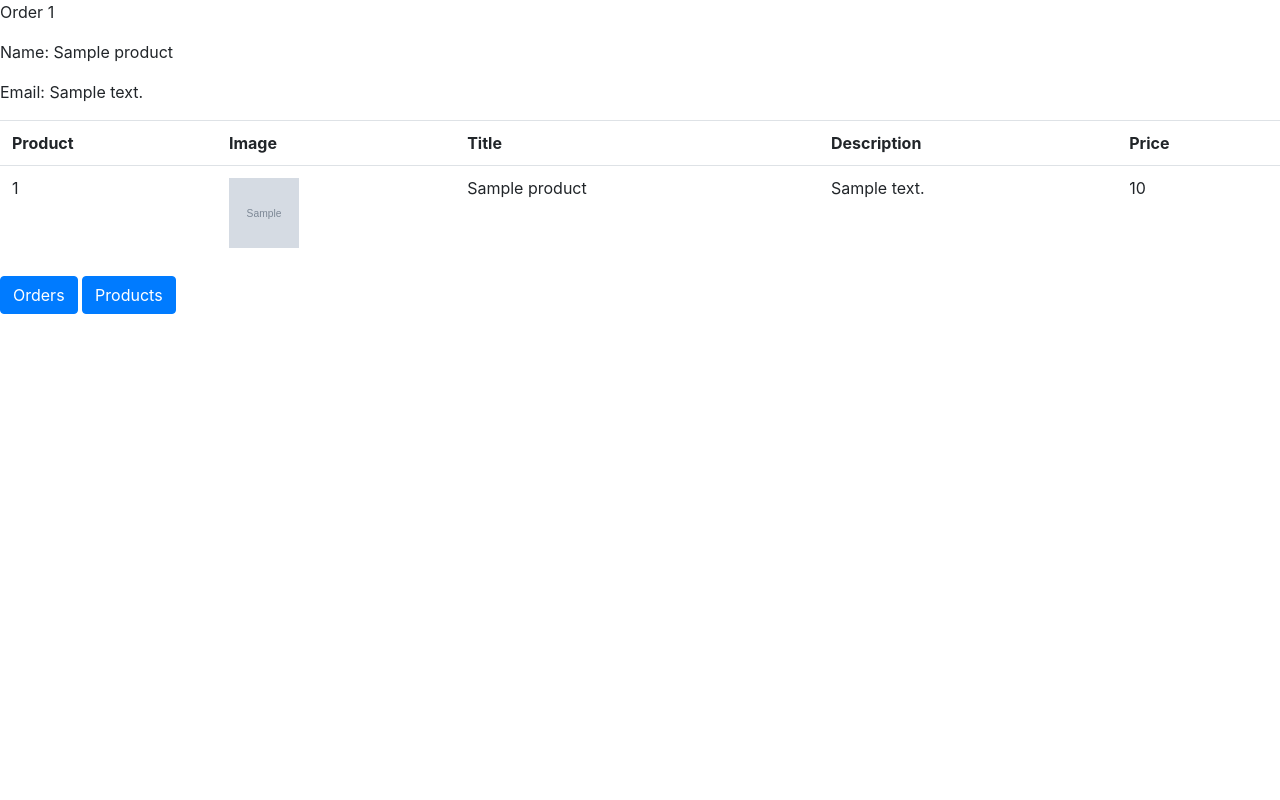
After one commit to andreistoleriu/5ps-training, a PHP site: page /order.php?id=1 in a window 1280 px wide. The commit adds this page. Run offline with PHP 8.4, Linux system fonts and the light colour scheme; the visitor is signed in with stand-in values (Sample User, id 1); tables that the repository leaves empty or names only in its code hold one stand-in row (values such as "Sample post"); grey boxes marked "Sample" are stand-in pictures; a stand-in replaces the project's code that opens the database connection; some libraries are stand-ins or nearby versions.

Commit message:
#9 orders.php http://pm.5psolutions.net/public/index.php?path_info=projects/training-andrei-stoleriu/tasks/9 added orders.php

```diff
--- a/config-dummy.php
+++ b/config-dummy.php
@@ -6,3 +6,5 @@ define('PASSWORD', '');
 define('DBNAME', '');
 
 define('SHOPMANAGER', '');
+define('USER_ADMIN', '');
+define('PASS_ADMIN', '');
--- /dev/null
+++ b/order.php
@@ -0,0 +1,77 @@
+<?php
+
+require_once 'common.php';
+
+if (!$_SESSION['authenticated']) {
+    header('Location: login.php');
+    die();
+};
+
+$query = 'SELECT
+            orders.*,
+            product_order.order_id,
+            product_order.product_id,
+            products.*
+        FROM orders
+        JOIN product_order
+        ON product_order.order_id = orders.id
+        JOIN products
+        ON products.id = product_order.product_id
+        WHERE orders.id = ?';
+
+$stmt = $connection->prepare($query);
+$res = $stmt->execute([$_GET['id']]);
+$order = $stmt->fetchAll();
+
+?>
+
+<html lang="en">
+
+<head>
+    <meta charset="UTF-8">
+    <meta name="viewport" content="width=device-width, initial-scale=1.0">
+    <title><?= __('Orders page') ?></title>
+    <link rel="stylesheet" href="https://stackpath.bootstrapcdn.com/bootstrap/4.4.1/css/bootstrap.min.css" integrity="sha384-Vkoo8x4CGsO3+Hhxv8T/Q5PaXtkKtu6ug5TOeNV6gBiFeWPGFN9MuhOf23Q9Ifjh" crossorigin="anonymous">
+
+</head>
+
+<body>
+    <?php if (empty($order)) : ?>
+        <p><?= __('No orders') ?></p>
+    <?php else : ?>
+
+        <p><?= __('Order') . ' ' . $order[0]['order_id'] ?></p>
+        <p><?= __('Name') . ': ' . $order[0]['name'] ?></p>
+        <p><?= __('Email') . ': ' . $order[0]['contact_details'] ?></p>
+
+        <table class="table">
+            <tr>
+                <th><?= __('Product') ?></th>
+                <th><?= __('Image') ?></th>
+                <th><?= __('Title') ?></th>
+                <th><?= __('Description') ?></th>
+                <th><?= __('Price') ?></th>
+            </tr>
+
+            <?php foreach ($order as $row) : ?>
+                <tr>
+                    <td><?= $row['product_id'] ?></td>
+                    <td>
+                        <?php if ($row['image']) : ?>
+                            <img alt="<?= __('Product image') ?>" src="img/<?= $row['image'] ?>" width="70px" height="70px">
+                        <?php else : ?>
+                            <p><?= __('No image') ?></p>
+                        <?php endif ?>
+                    </td>
+                    <td><?= $row['title'] ?></td>
+                    <td><?= $row['description'] ?></td>
+                    <td><?= $row['price'] ?></td>
+                </tr>
+            <?php endforeach ?>
+        </table>
+    <?php endif ?>
+    <span><a class="btn btn-primary" href="orders.php"><?= __('Orders') ?></a></span>
+    <span><a class="btn btn-primary" href="orders.php"><?= __('Products') ?></a></span>
+</body>
+
+</html>
```
Also changed, not shown: cart.php (+32 -2 lines), login.php (+4 -4 lines), orders.php (added, +65 -0 lines), products.php (+6 -5 lines).
